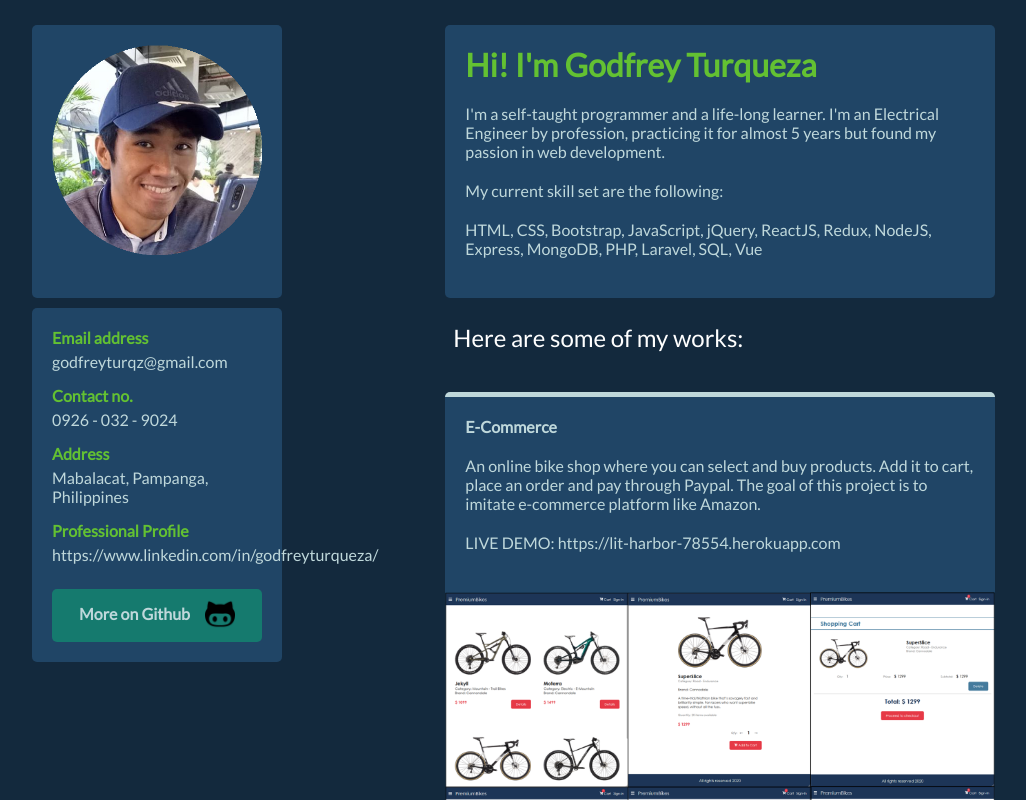
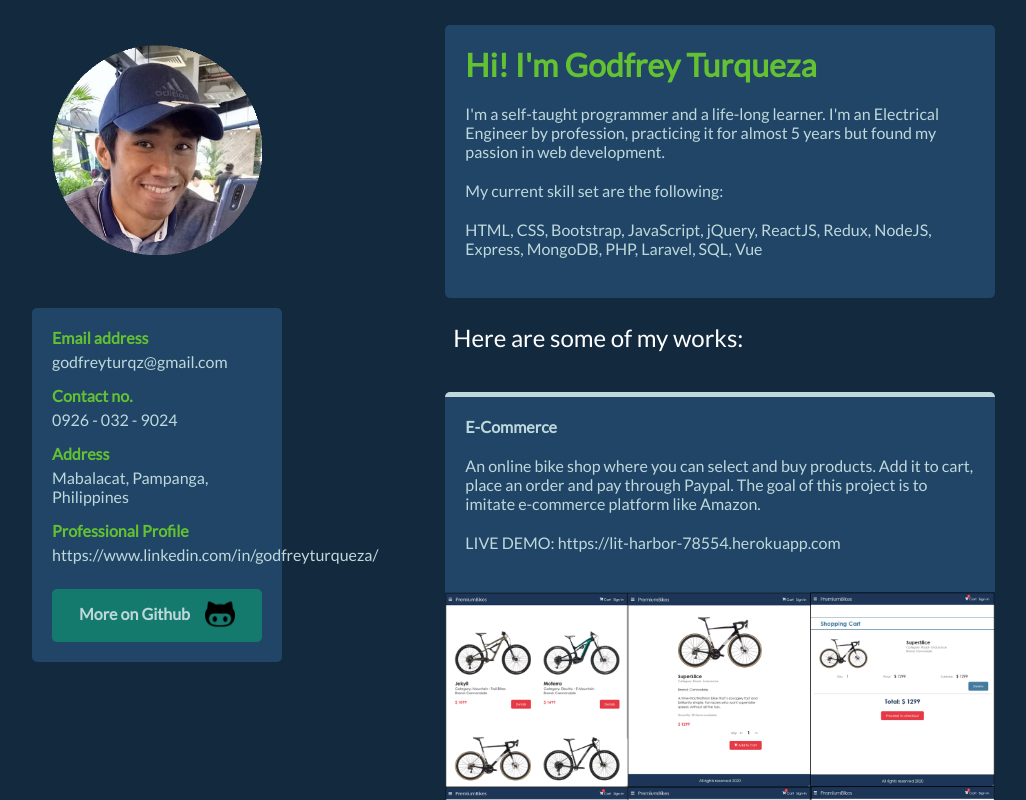
Before and after one commit to godfreyturqz/portfolio, a React (Create React App) app: page / in a window 1280 px wide. Shown: the top 800 px of the page, without its empty margins (0-1026 px from the left). Built offline with nearby package versions, Linux system fonts and the light colour scheme.

Commit message:
fixed profile photo

```diff
--- a/src/components/DisplayPhoto/index.js
+++ b/src/components/DisplayPhoto/index.js
@@ -4,7 +4,7 @@ import './styles.css'
 
 function DisplayPhoto() {
     return (
-        <div className="display-photo">
+        <div className="photo">
             <img src={dp} alt="me"/>
         </div>
     )
--- a/src/components/DisplayPhoto/styles.css
+++ b/src/components/DisplayPhoto/styles.css
@@ -1,15 +1,16 @@
-.display-photo {
-    background: var(--container-bg);
+.photo {
+    /* background: var(--container-bg); */
     padding: var(--container-padding);
     margin: 5px var(--container-margin);
     border-radius: var(--border-radius);
-    width: var(--container-max-width);
+    /* width: var(--container-max-width); */
+    width: 250px;
 }
-.display-photo img{
+.photo img{
     width: 100%;
 }
 @media screen and (min-width: 768px){
-    .display-photo{
+    .photo{
         /* same width with contact container */
         width: 250px;
     }
```
